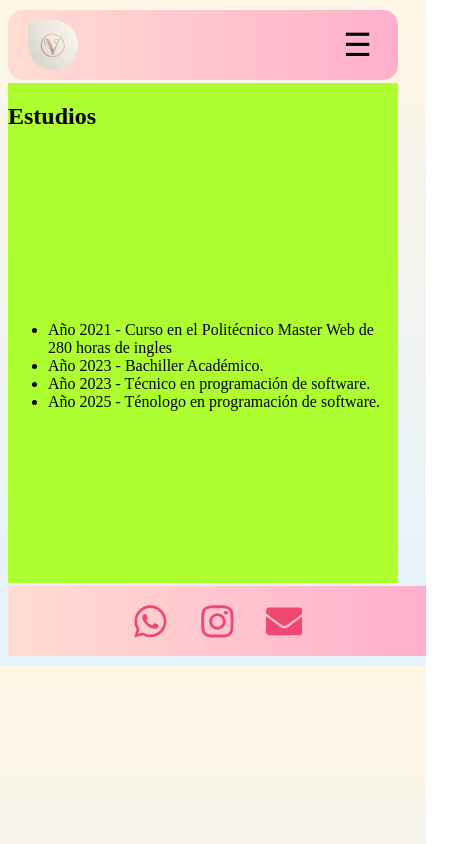
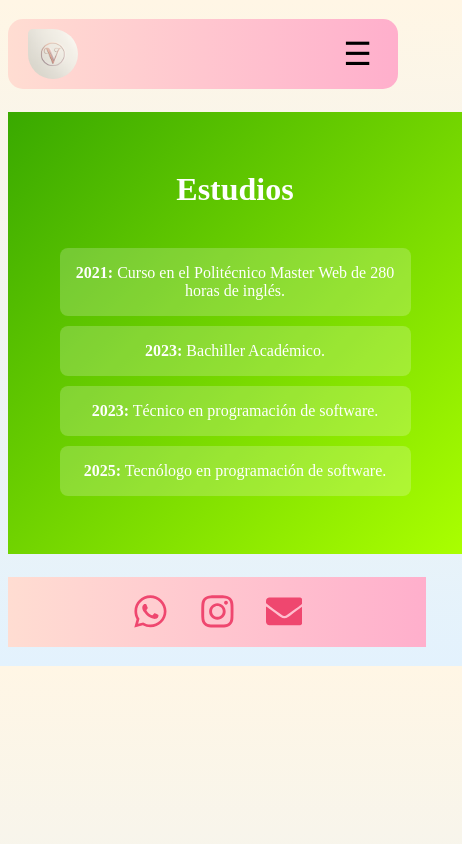
Before and after one commit to ValeriaPache/Nuevo_Portafolio_React, a React (Vite) app: page /studies in a window 390 px wide. Shown: the whole page, 462 px wide, since content can reach past the window. Built offline with nearby package versions, Linux system fonts and the light colour scheme.

Commit message:
Organized the colors and styles of Studies

```diff
--- a/src/components/Pages/SocialSkills/SocialSkills.jsx
+++ b/src/components/Pages/SocialSkills/SocialSkills.jsx
@@ -1,16 +1,19 @@
-import React from 'react'
-import './StylesSocialSkills.css'
+import React from 'react';
+import './StylesSocialSkills.css';
+
 export const SocialSkills = () => {
   return (
     <div className='containerSocialSkills'>
-      <h2>Habilidades Sociales</h2>
-    <ul>
-      <li>Trabajo en equipo: Me gusta colaborar con otros desarrolladores y diseñadores del equipo.</li>
-      <li>Gestion de tiempos: Priorizo tareas y cumplo con los plazos de entrega.</li>
-      <li>Creatividad: Diseño soluciones innovadoras para la experiencia del usuario.</li>
-      <li>Adaptabilidad: Aprendo y me ajusto rápidamente a nuevas tecnologías y metodologías.</li>
-      <li>Paciencia: Mantengo la calma ante problemas complejos y trabajo con perseverancia hasta resolverlos.</li>
-    </ul>
+      <h2 className="title">Habilidades Sociales</h2>
+      <ul className="skillsList">
+        <li><strong>Trabajo en equipo:</strong> Me gusta colaborar con otros desarrolladores y diseñadores del equipo.</li>
+        <li><strong>Gestión de tiempos:</strong> Priorizo tareas y cumplo con los plazos de entrega.</li>
+        <li><strong>Creatividad:</strong> Diseño soluciones innovadoras para la experiencia del usuario.</li>
+        <li><strong>Adaptabilidad:</strong> Aprendo y me ajusto rápidamente a nuevas tecnologías y metodologías.</li>
+        <li><strong>Paciencia:</strong> Mantengo la calma ante problemas complejos y trabajo con perseverancia hasta resolverlos.</li>
+      </ul>
     </div>
-  )
-}
+  );
+};
+
+export default SocialSkills;
--- a/src/components/Pages/SocialSkills/StylesSocialSkills.css
+++ b/src/components/Pages/SocialSkills/StylesSocialSkills.css
@@ -1,7 +1,47 @@
-.containerSocialSkills{
+/* Contenedor principal */
+.containerSocialSkills {
     width: 100%;
-    background-color: greenyellow;
-    height: 500px;
+    height: auto;
+    background: linear-gradient(135deg, #39a900, #aaff00);
+    padding: 2rem;
     display: flex;
-    display: grid;
+    flex-direction: column;
+    align-items: center;
+    color: white;
 }
+
+/* Estilo del título */
+.title {
+    font-size: 2rem;
+    font-weight: bold;
+    margin-bottom: 1.5rem;
+    text-align: center;
+}
+
+/* Lista de habilidades */
+.skillsList {
+    list-style: none;
+    padding: 0;
+    width: 90%;
+    max-width: 600px;
+}
+
+.skillsList li {
+    background: rgba(255, 255, 255, 0.2);
+    padding: 1rem;
+    border-radius: 8px;
+    margin-bottom: 10px;
+    font-size: 1.2rem;
+    transition: transform 0.2s ease-in-out;
+}
+
+.skillsList li:hover {
+    transform: scale(1.05); /*Tamaño de agrndar cada contenedor*/
+}
+
+/* Responsive */
+@media (max-width: 768px) {
+    .skillsList li {
+        font-size: 1rem;
+    }
+}
--- a/src/components/Pages/Studies/Studies.jsx
+++ b/src/components/Pages/Studies/Studies.jsx
@@ -1,15 +1,16 @@
-import React from 'react'
-import './StylesStudies.css'
+import React from 'react';
+import './StylesStudies.css';
+
 export const Studies = () => {
   return (
     <div className='containerStudies'>
-      <h2>Estudios</h2>
-      <ul>
-        <li>Año 2021 - Curso en el Politécnico Master Web de 280 horas de ingles</li>
-        <li>Año 2023 - Bachiller Académico.</li>
-        <li>Año 2023 - Técnico en programación de software.</li>
-        <li>Año 2025 - Ténologo en programación de software.</li>
+      <h2 className="title">Estudios</h2>
+      <ul className="studiesList">
+        <li><strong>2021:</strong> Curso en el Politécnico Master Web de 280 horas de inglés.</li>
+        <li><strong>2023:</strong> Bachiller Académico.</li>
+        <li><strong>2023:</strong> Técnico en programación de software.</li>
+        <li><strong>2025:</strong> Tecnólogo en programación de software.</li>
       </ul>
     </div>
-  )
-}
+  );
+};
--- a/src/components/Pages/Studies/StylesStudies.css
+++ b/src/components/Pages/Studies/StylesStudies.css
@@ -1,7 +1,48 @@
-.containerStudies{
+/* Contenedor principal */
+.containerStudies {
     width: 100%;
-    background-color: greenyellow;
-    height: 500px;
+    height: auto;
+    background: linear-gradient(135deg, #39a900, #aaff00);
+    padding: 2rem;
     display: flex;
-    display: grid;
+    flex-direction: column;
+    align-items: center;
+    color: white;
 }
+
+/* Título */
+.title {
+    font-size: 2rem;
+    font-weight: bold;
+    margin-bottom: 1.5rem;
+    text-align: center;
+}
+
+/* Lista de estudios */
+.studiesList {
+    list-style: none;
+    padding: 0;
+    width: 90%;
+    max-width: 600px;
+}
+
+.studiesList li {
+    background: rgba(255, 255, 255, 0.2);
+    padding: 1rem;
+    border-radius: 8px;
+    margin-bottom: 10px;
+    font-size: 1.2rem;
+    transition: transform 0.2s ease-in-out;
+    text-align: center;
+}
+
+.studiesList li:hover {
+    transform: scale(1.05);
+}
+
+/* Responsive */
+@media (max-width: 768px) {
+    .studiesList li {
+        font-size: 1rem;
+    }
+}
```
Also changed, not shown: src/components/Pages/Skills/Skills.jsx (+0 -38 lines).
